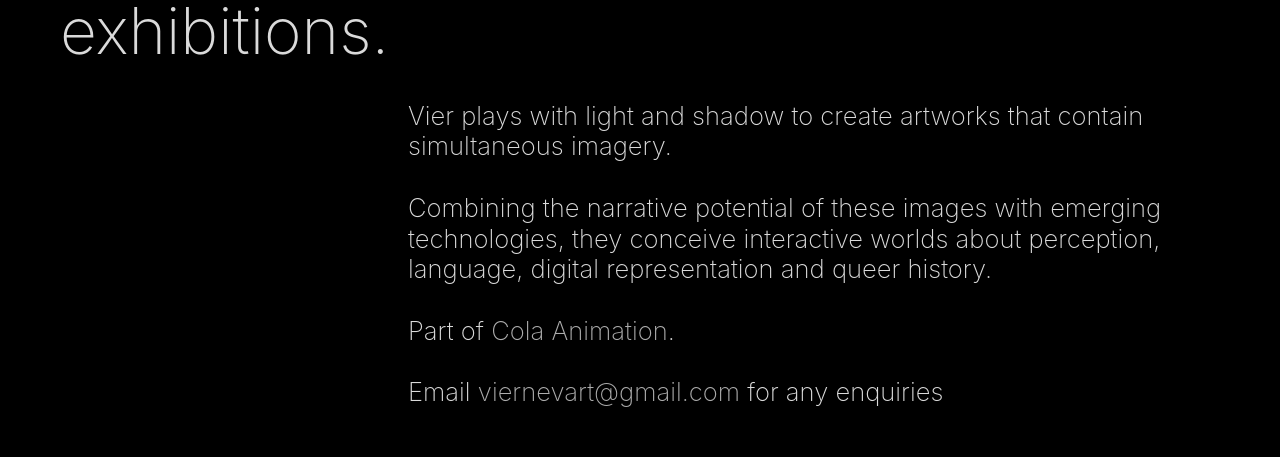
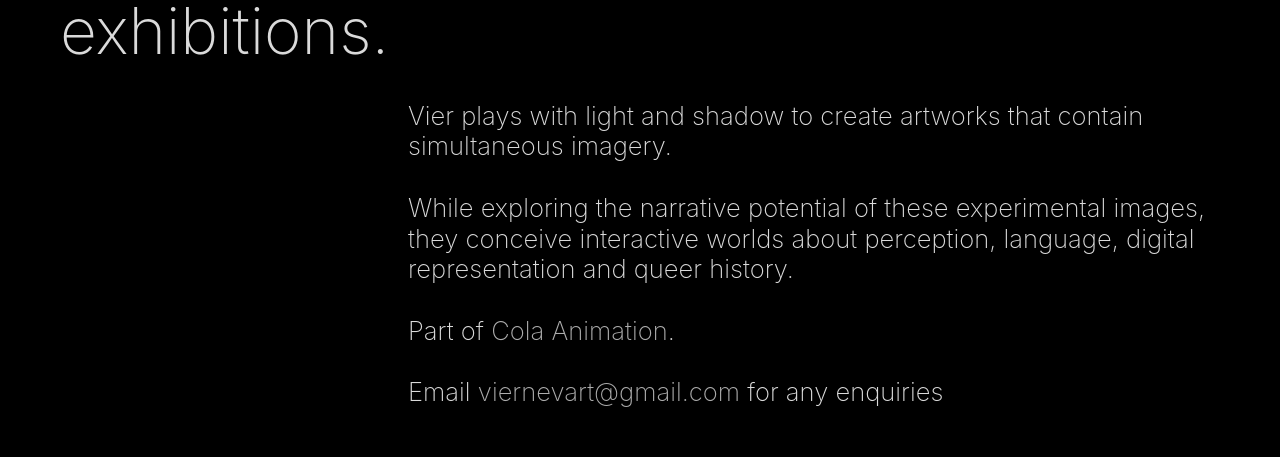
Before and after one commit to viernev/viernevnew, a plain HTML site: page index.html in a window 1280 px wide. Shown: the part 4999-5456 px from the top of the page. Drawn offline with nearby package versions, Linux system fonts and the light colour scheme; a script that the page names is missing.

Commit message:
emerging tech

```diff
--- a/index.html
+++ b/index.html
@@ -147,7 +147,7 @@
       <section class="section-line-bottom">
         <div class="_20px-padding">
           <h2 data-w-id="f25110e1-4a1d-720e-551f-fe36258f6897" style="opacity:0" class="heading-4">Vier is a <strong class="bold-text-6">multidisciplinary artist</strong>.<br>Their work spans <strong class="bold-text-5">animated short films</strong>, <strong class="bold-text-2">immersive experiences</strong> and <strong class="bold-text-3">art exhibitions</strong>. </h2>
-          <h2 data-w-id="1de749ff-6d80-4359-f16a-eb8a3b05c989" style="opacity:0" class="heading-5"><br>Vier plays with light and shadow to create artworks that contain simultaneous imagery. <br><br>Combining the narrative potential of these images with emerging technologies, they conceive interactive worlds about perception, language, digital representation and queer history.<br><br>Part of <a href="https://colaanimation.com/" target="_blank" class="link">Cola Animation</a>.<br><br>Email <a href="mailto:viernevart@gmail.com" class="link-3"><strong class="bold-text-9">viernevart@gmail.com</strong></a> for any enquiries<br>‍</h2>
+          <h2 data-w-id="1de749ff-6d80-4359-f16a-eb8a3b05c989" style="opacity:0" class="heading-5"><br>Vier plays with light and shadow to create artworks that contain simultaneous imagery. <br><br>While exploring the narrative potential of these experimental images, they conceive interactive worlds about perception, language, digital representation and queer history.<br><br>Part of <a href="https://colaanimation.com/" target="_blank" class="link">Cola Animation</a>.<br><br>Email <a href="mailto:viernevart@gmail.com" class="link-3"><strong class="bold-text-9">viernevart@gmail.com</strong></a> for any enquiries<br>‍</h2>
         </div>
       </section>
     </div>
```
